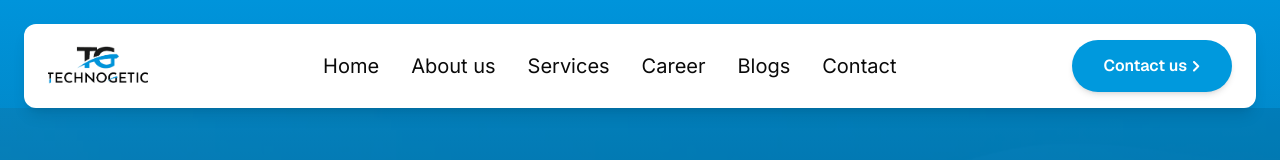
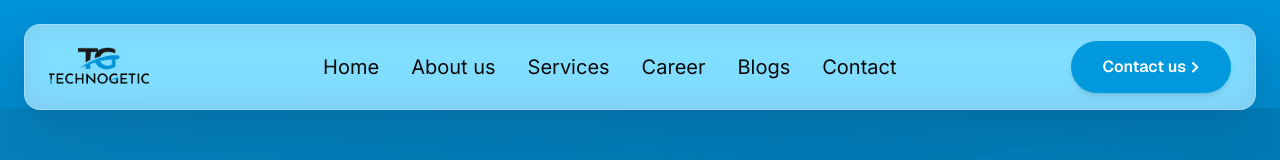
Before and after one commit to expertdeveloper5821/Techno, a Next.js app: page /about in a window 1280 px wide. Shown: the top 160 px of the page. Built offline with nearby package versions, Linux system fonts and the light colour scheme.

Commit message:
nav bar design change

```diff
--- a/app/components/Header/Header.tsx
+++ b/app/components/Header/Header.tsx
@@ -1,53 +1,137 @@
 'use client';
 
-import React, { useState} from 'react';
+import React, { useEffect, useRef, useState } from 'react';
 import { motion, AnimatePresence } from 'framer-motion';
 import Image from 'next/image';
 import Navigation from './Navigation';
-import {FaChevronRight } from 'react-icons/fa6';
+import { FaChevronRight } from 'react-icons/fa6';
 import ChevronRightIconImport from '@/app/lib/icon/chevron-right-icon';
 
-type IconProps = React.SVGProps<SVGSVGElement> & { width?: number; height?: number; color?: string };
+type IconProps = React.SVGProps<SVGSVGElement> & {
+  width?: number;
+  height?: number;
+  color?: string;
+};
+
 const ChevronRightIcon = ChevronRightIconImport as React.FC<IconProps>;
 
 export default function Header() {
   const [isMobileMenuOpen, setIsMobileMenuOpen] = useState(false);
+  const [isCompact, setIsCompact] = useState(false);
+  const lastScrollYRef = useRef(0);
 
-  // We removed the scroll background logic because the header
-  // now sits transparently on top of the hero gradient.
+  // Detect scroll direction with a very small threshold so that
+  // even subtle upward scrolls can expand the header again.
+  useEffect(() => {
+    if (typeof window === 'undefined') return;
+
+    const MIN_DELTA = 4; // minimal movement (px) to react to
+
+    const handleScroll = () => {
+      const currentY = window.scrollY || window.pageYOffset || 0;
+      const previousY = lastScrollYRef.current;
+      const diff = currentY - previousY;
+
+      // Ignore imperceptible noise
+      if (Math.abs(diff) < MIN_DELTA) return;
+
+      const isScrollingDown = diff > 0;
+      const isScrollingUp = diff < 0;
+
+      // When user scrolls down a bit from the top, go compact
+      if (isScrollingDown && currentY > 10 && !isCompact) {
+        setIsCompact(true);
+      }
+
+      // As soon as the user scrolls up (even slightly), restore full header
+      if (isScrollingUp && isCompact) {
+        setIsCompact(false);
+      }
+
+      lastScrollYRef.current = currentY;
+    };
+
+    window.addEventListener('scroll', handleScroll, { passive: true });
+    return () => window.removeEventListener('scroll', handleScroll);
+  }, [isCompact]);
 
   return (
     <motion.header
-      initial={{ y: -100 }}
-      animate={{ y: 0 }}
-      transition={{ duration: 0.5 }}
-      className="absolute top-0 left-0 right-0 z-50 pt-6" // Absolute positioning to sit ON TOP of the gradient
+      initial={{ y: -80, opacity: 0 }}
+      animate={{
+        y: 0,
+        opacity: 1,
+      }}
+      transition={{ duration: 0.45, ease: [0.22, 0.61, 0.36, 1] }}
+      className={`fixed left-0 right-0 z-50 transition-all duration-300 ${
+        isCompact ? 'top-4' : 'top-0 pt-6'
+      }`}
     >
-      <nav className=" w-full mx-auto px-4 sm:px-6 lg:px-6">
-        {/* White pill-shaped container - Matches the design exactly */}
-        <div className="bg-white  rounded-xl px-4 py-3 md:py-4 flex items-center justify-between shadow-lg">
-
-          {/* Logo */}
-          <motion.div whileHover={{ scale: 1.05 }} className="flex items-center pl-2">
+      <nav
+        className={`w-full px-4 sm:px-6 lg:px-6 transition-all duration-300 ${
+          isCompact ? 'flex justify-center' : 'mx-auto'
+        }`}
+      >
+        {/* White pill-shaped container */}
+        <motion.div
+          animate={isCompact ? 'compact' : 'default'}
+          variants={{
+            default: {
+              scale: 1,
+              boxShadow: '0 14px 45px rgba(15,23,42,0.16)',
+              borderRadius: 16,
+              y: 0,
+            },
+            compact: {
+              scale: 0.97,
+              boxShadow: '0 18px 60px rgba(15,23,42,0.26)',
+              borderRadius: 16,
+              y: 0,
+            },
+          }}
+          transition={{
+            duration: 0.28,
+            ease: [0.22, 0.61, 0.36, 1],
+          }}
+          className={`    bg-white/50
+    backdrop-blur-[14px]
+    backdrop-saturate-280
+    border
+    border-white/25
+    rounded-2xl
+    shadow-[0_8px_32px_rgba(0,0,0,0.12)]     flex items-center justify-between  px-4 transition-all duration-300 ${
+            isCompact ? 'py-2 md:py-2 max-w-xs w-full gap-3' : 'py-3 md:py-4 w-full mx-auto'
+          }`}
+        >
+          {/* Logo (always visible, scales down in compact mode) */}
+          <motion.div
+            whileHover={{ scale: 1.03 }}
+            animate={{ scale: isCompact ? 0.9 : 1 }}
+            transition={{ duration: 0.2 }}
+            className="flex items-center pl-2"
+          >
             <a href="#" className="flex items-center">
               <Image
                 src="/tg-logo.png"
                 alt="Technogetic Logo"
                 width={140}
                 height={40}
-                className="h-8 md:h-10 w-auto"
+                className="h-8 md:h-10 w-auto transition-all duration-300"
                 priority
                 sizes="140px"
               />
             </a>
           </motion.div>
 
-          {/* Desktop Navigation */}
+          {/* Desktop Navigation (hidden completely in compact mode) */}
+          {!isCompact && (
             <div className="hidden lg:flex items-center space-x-8 flex-1 justify-center">
               <Navigation />
             </div>
+          )}
 
-          {/* Desktop CTA Button — pill-shaped, vibrant blue, "Contact us >" */}
+          {/* Desktop CTA Button (hidden in compact mode) */}
+          {!isCompact && (
             <div className="hidden lg:block pr-2">
               <motion.a
                 href="#contact"
@@ -55,14 +139,21 @@ export default function Header() {
                 whileTap={{ scale: 0.98 }}
                 className="group inline-flex items-center justify-center gap-1.5 bg-[#0099DD] text-white px-8 py-3.5 rounded-full font-semibold text-base hover:bg-[#0088c4] transition-colors shadow-md"
               >
-              Contact us <ChevronRightIcon width={7} height={11} color="#fff" className="inline-block transition-transform duration-500 ease-out group-hover:translate-x-0.5" />
+                Contact us{' '}
+                <ChevronRightIcon
+                  width={7}
+                  height={11}
+                  color="#fff"
+                  className="inline-block transition-transform duration-500 ease-out group-hover:translate-x-0.5"
+                />
               </motion.a>
             </div>
+          )}
 
-          {/* Mobile Menu Button */}
+          {/* Menu Button (shows on all breakpoints in compact mode so only logo + hamburger are visible) */}
           <button
             onClick={() => setIsMobileMenuOpen(!isMobileMenuOpen)}
-            className="lg:hidden text-dark-bg p-2"
+            className={`${isCompact ? '' : 'lg:hidden'} text-dark-bg p-2`}
             aria-label="Toggle menu"
           >
             <svg
@@ -71,10 +162,19 @@ export default function Header() {
               stroke="currentColor"
               viewBox="0 0 24 24"
             >
-              <path strokeLinecap="round" strokeLinejoin="round" strokeWidth="2" d={isMobileMenuOpen ? "M6 18L18 6M6 6l12 12" : "M4 6h16M4 12h16M4 18h16"} />
+              <path
+                strokeLinecap="round"
+                strokeLinejoin="round"
+                strokeWidth="2"
+                d={
+                  isMobileMenuOpen
+                    ? 'M6 18L18 6M6 6l12 12'
+                    : 'M4 6h16M4 12h16M4 18h16'
+                }
+              />
             </svg>
           </button>
-        </div>
+        </motion.div>
 
         {/* Mobile Menu Dropdown */}
         <AnimatePresence>
```
Lines whose indentation alone changed are shown as unchanged.
